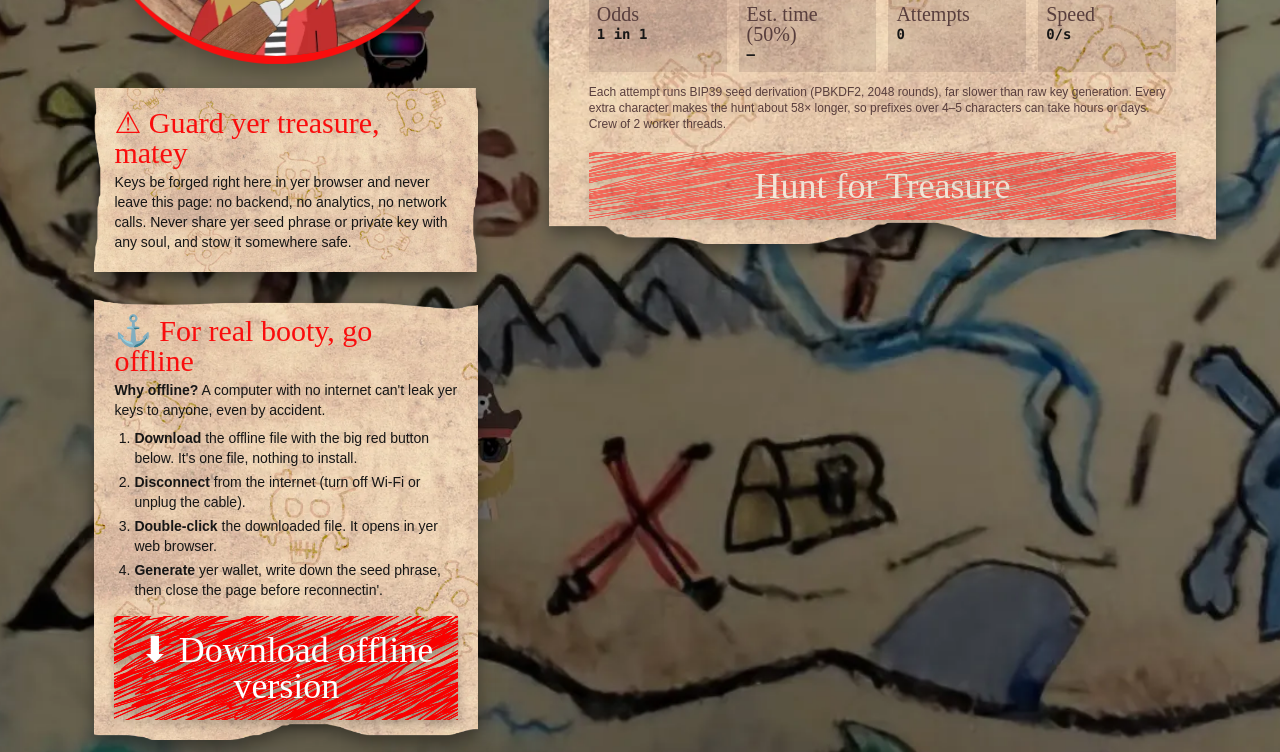
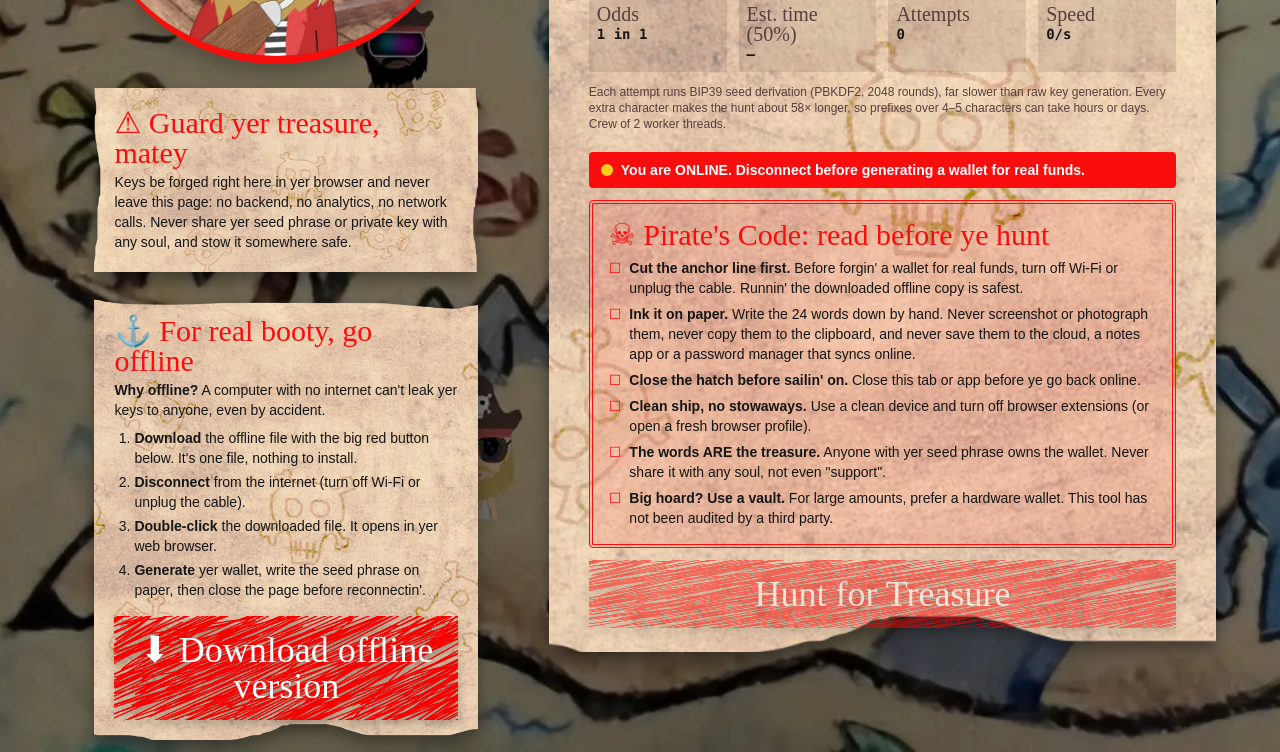
Before and after one commit to BANKSYDEGEN/AHOY-vanity-wallet-generator, a React (Vite) app: page / in a window 1280 px wide. Shown: the part 612-1364 px from the top of the page. Built offline with nearby package versions, Linux system fonts and the light colour scheme.

Commit message:
Add Pirate's Code safety checklist and online/offline indicator to UI and README

```diff
--- a/src/App.tsx
+++ b/src/App.tsx
@@ -57,6 +57,48 @@ function Words({ mnemonic }: { mnemonic: string }) {
       <ol className={`grid grid-cols-3 gap-2 rounded border-2 border-mahogany/40 bg-sand/30 p-3 font-mono text-sm sm:grid-cols-4 ${show ? '' : 'select-none blur-sm'}`}>
         {mnemonic.split(' ').map((w, i) => <li key={i} className="rounded bg-white/40 px-2 py-1"><span className="mr-1 text-mahogany/60">{i + 1}.</span><span className="font-semibold">{w}</span></li>)}
       </ol>
+    </div>
+  )
+}
+
+const SAFETY_RULES: [string, string][] = [
+  ['Cut the anchor line first.', 'Before forgin\' a wallet for real funds, turn off Wi-Fi or unplug the cable. Runnin\' the downloaded offline copy is safest.'],
+  ['Ink it on paper.', 'Write the 24 words down by hand. Never screenshot or photograph them, never copy them to the clipboard, and never save them to the cloud, a notes app or a password manager that syncs online.'],
+  ['Close the hatch before sailin\' on.', 'Close this tab or app before ye go back online.'],
+  ['Clean ship, no stowaways.', 'Use a clean device and turn off browser extensions (or open a fresh browser profile).'],
+  ['The words ARE the treasure.', 'Anyone with yer seed phrase owns the wallet. Never share it with any soul, not even "support".'],
+  ['Big hoard? Use a vault.', 'For large amounts, prefer a hardware wallet. This tool has not been audited by a third party.'],
+]
+
+function useOnline() {
+  const [online, setOnline] = useState(() => navigator.onLine)
+  useEffect(() => {
+    const up = () => setOnline(true), down = () => setOnline(false)
+    window.addEventListener('online', up); window.addEventListener('offline', down)
+    return () => { window.removeEventListener('online', up); window.removeEventListener('offline', down) }
+  }, [])
+  return online
+}
+
+function OnlineBadge() {
+  const online = useOnline()
+  return (
+    <p role="status" aria-live="polite" className={`flex items-center gap-2 rounded px-3 py-2 text-sm font-semibold text-white ${online ? 'bg-blood' : 'bg-green-700'}`}>
+      <span aria-hidden className={`inline-block h-3 w-3 rounded-full ${online ? 'animate-pulse bg-yellow-300' : 'bg-green-300'}`} />
+      {online ? 'You are ONLINE. Disconnect before generating a wallet for real funds.' : 'You are offline. Good, matey: safe to forge.'}
+    </p>
+  )
+}
+
+function SafetyChecklist({ title }: { title: string }) {
+  return (
+    <div data-testid="safety-checklist" className="rounded border-4 border-double border-blood bg-blood/10 p-4">
+      <p className={`${hand} text-3xl text-blood`}>{title}</p>
+      <ul className="mt-2 space-y-1.5 text-sm">
+        {SAFETY_RULES.map(([head, body]) => (
+          <li key={head} className="flex gap-2"><span aria-hidden className="text-blood">☐</span><span><strong>{head}</strong> {body}</span></li>
+        ))}
+      </ul>
     </div>
   )
 }
@@ -123,7 +165,7 @@ export default function App() {
               <li><strong>Download</strong> the offline file with the big red button below. It's one file, nothing to install.</li>
               <li><strong>Disconnect</strong> from the internet (turn off Wi-Fi or unplug the cable).</li>
               <li><strong>Double-click</strong> the downloaded file. It opens in yer web browser.</li>
-              <li><strong>Generate</strong> yer wallet, write down the seed phrase, then close the page before reconnectin'.</li>
+              <li><strong>Generate</strong> yer wallet, write the seed phrase on paper, then close the page before reconnectin'.</li>
             </ol>
             {!OFFLINE_BUILD && <a href={`${import.meta.env.BASE_URL}${OFFLINE_FILE}`} download={OFFLINE_FILE} className={`red-btn ${hand} mt-4 block w-full py-4 text-center text-4xl text-white drop-shadow-[0_5px_5px_#0000005b] hover:brightness-110`}>⬇ Download offline version</a>}
           </div>
@@ -156,7 +198,9 @@ export default function App() {
             </div>
             <p className="mt-3 text-xs text-mahogany">Each attempt runs BIP39 seed derivation (PBKDF2, 2048 rounds), far slower than raw key generation. Every extra character makes the hunt about {chain === 'solana' ? '58×' : '16×'} longer, so prefixes over 4–5 characters can take hours or days. Crew of {THREADS} worker threads.</p>
 
-            <div className="mt-5">
+            <div className="mt-5 space-y-3">
+              <OnlineBadge />
+              <SafetyChecklist title="☠ Pirate's Code: read before ye hunt" />
               {running
                 ? <button onClick={stop} className={`${hand} w-full bg-mahogany py-2 text-4xl text-white hover:brightness-125`}>Drop anchor (Stop)</button>
                 : <button onClick={start} disabled={!!error || (!prefix && !suffix)} className={`red-btn ${hand} w-full py-4 text-4xl text-white drop-shadow-[0_5px_5px_#0000005b] hover:brightness-110 disabled:opacity-50`}>Hunt for Treasure</button>}
@@ -169,6 +213,10 @@ export default function App() {
               <p className={`${hand} mt-3 text-3xl text-mahogany`}>Address</p>
               <p className="break-all font-mono text-lg font-semibold">{result.address}</p>
               <p className="mt-1 text-xs text-mahogany">Derivation path {result.path} ({result.chain === 'solana' ? 'Phantom' : 'MetaMask'} default)</p>
+              <div className="mt-4 space-y-3">
+                <OnlineBadge />
+                <SafetyChecklist title="⚠ Before ye press Reveal" />
+              </div>
               <Words mnemonic={result.mnemonic} />
               <Secret label={result.chain === 'solana' ? 'Private key (base58)' : 'Private key (hex)'} value={result.privateKey} />
               {result.secretKeyJson && <Secret label="Secret key JSON byte array" value={result.secretKeyJson} />}
```
Also changed, not shown: 1 other file (tests, documents, lock files or other folders).
